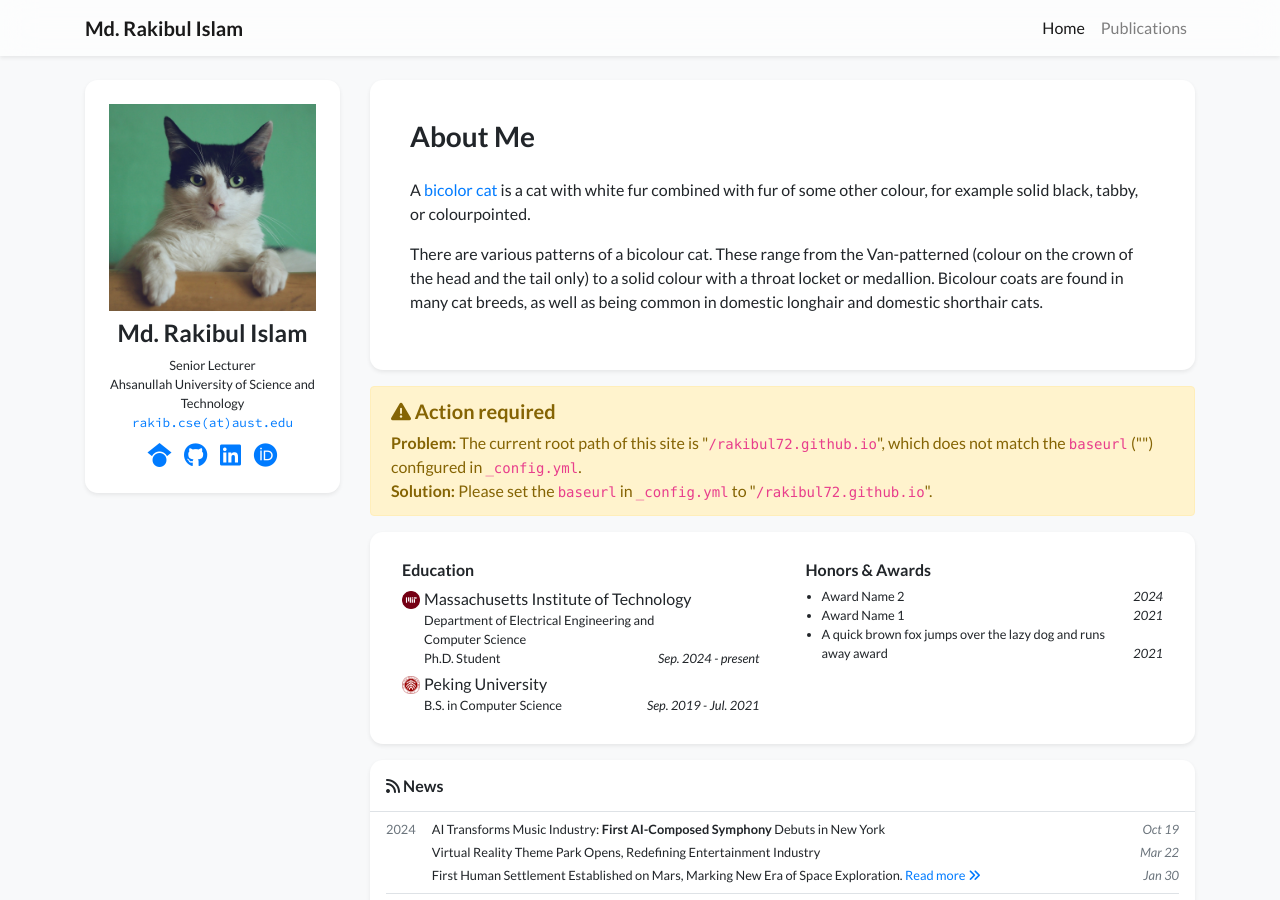
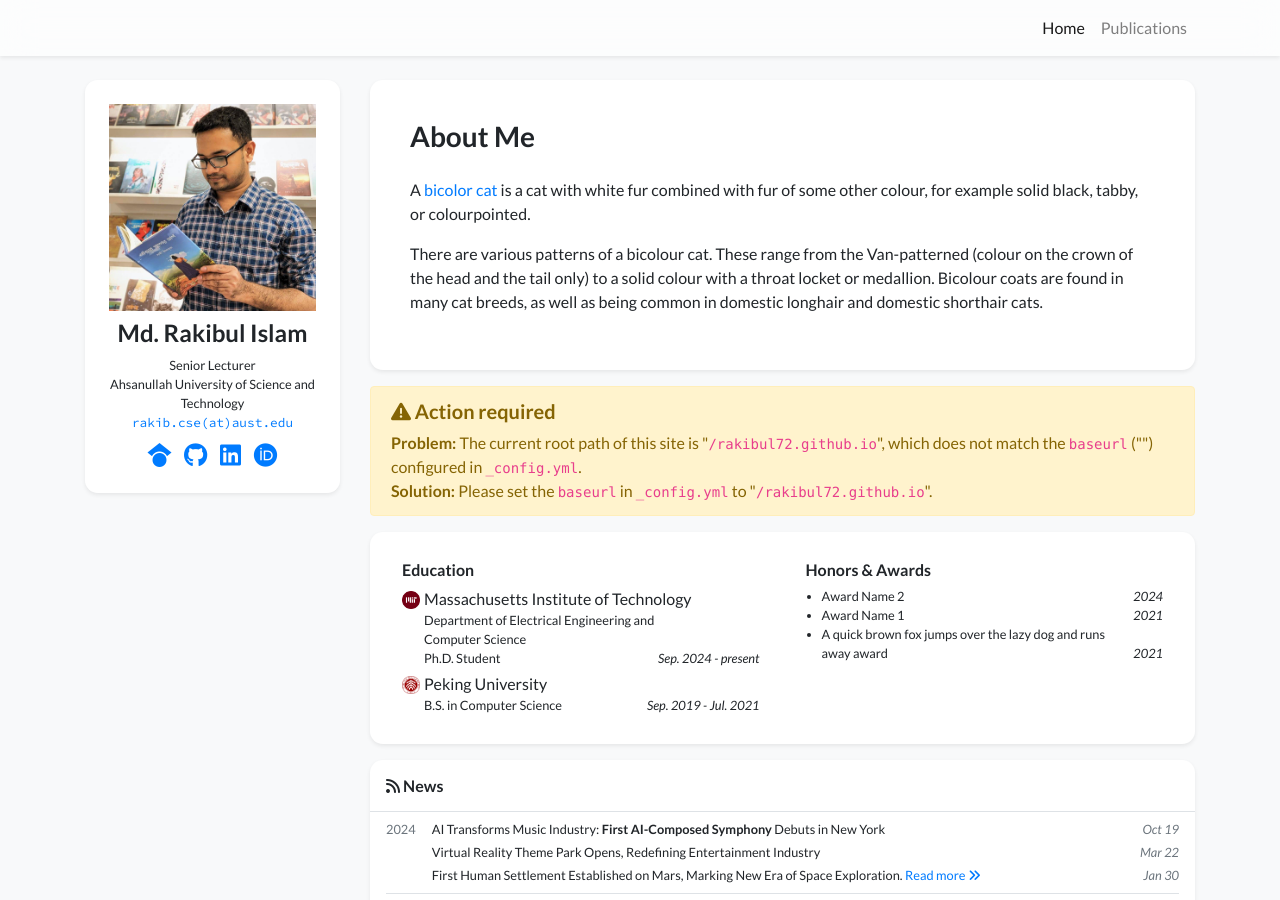
Before and after one commit to rakibul72/rakibul72.github.io, a Jekyll site: the page built from index.html, in a window 1280 px wide and 900 px high. Built offline with Jekyll 4.4.1, drawn with Linux system fonts in a browser that asks for light colours; nearby versions of some CDN libraries; a style sheet for code colours, icons or effects is not loaded.

Commit message:
Modify profile details and update portrait image
Updated navbar_name and changed portrait_url to a new image.

```diff
--- a/_data/profile.yml
+++ b/_data/profile.yml
@@ -1,6 +1,6 @@
 primary_name: "Md. Rakibul Islam"
 secondary_name: ""
-navbar_name: "Md. Rakibul Islam"
+navbar_name: ""
 
 positions:
 - name: Senior Lecturer
@@ -30,7 +30,7 @@
     as well as being common in domestic longhair and domestic shorthair cats.
   </p>
 
-portrait_url: /assets/images/photos/portrait.jpg
+portrait_url: /assets/images/photos/Rakib_Profile_Pic1.jpg
 portrait_caption: >-
   Photo by Manja Vitolic on Unsplash (this caption is optional, comment it out to disable).
 
```
